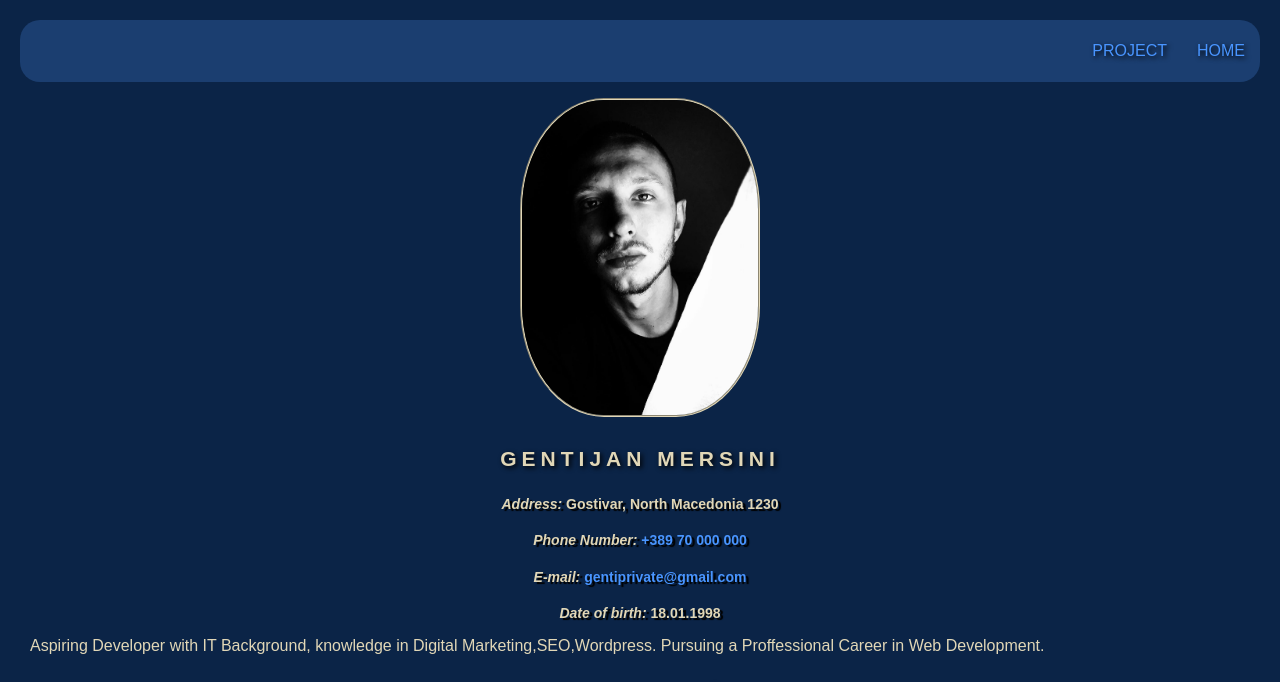
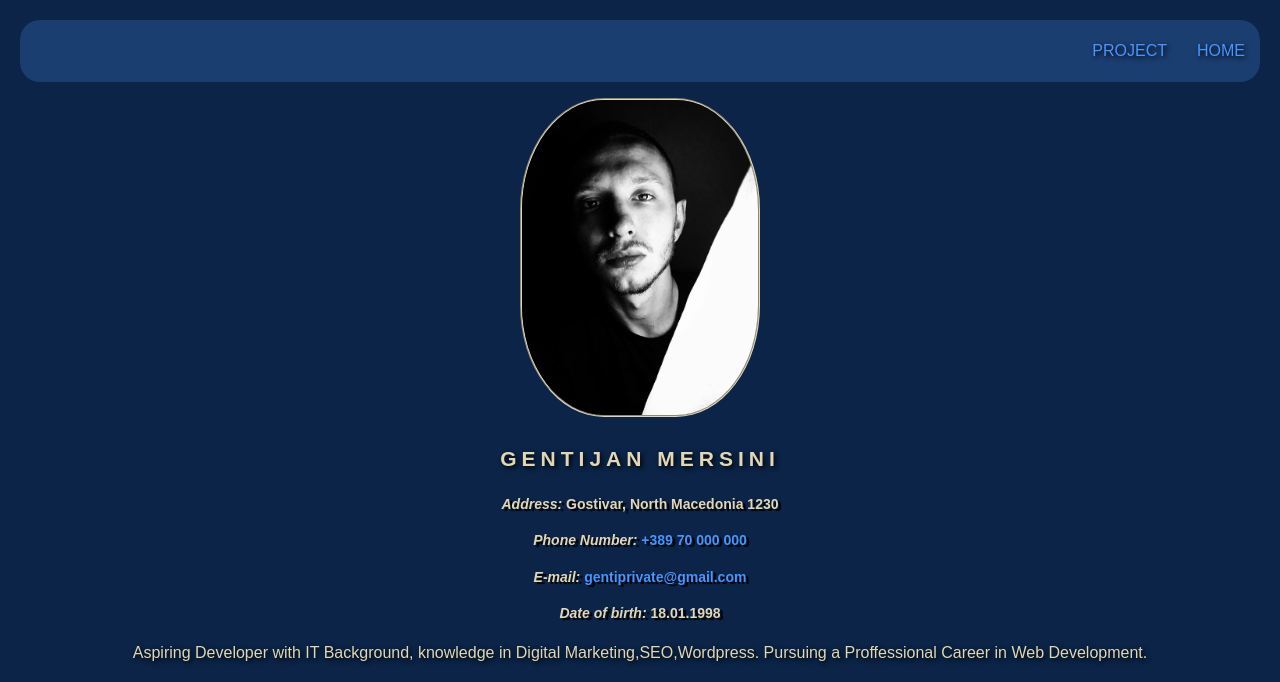
Before and after one commit to Hyprflx/CV, a plain HTML site: page index.html in a window 1280 px wide. Shown: the top 682 px of the page. Drawn offline with Linux system fonts and the light colour scheme.

Commit message:
Update index.html

```diff
--- a/index.html
+++ b/index.html
@@ -28,10 +28,10 @@
             <h3><em>E-mail:</em><a href="mailto:"> gentiprivate@gmail.com</h3></a>
             <h3><em>Date of birth:</em>
               <date>18.01.1998</date></h3>
-            <span>
+            <p>
               Aspiring Developer with IT Background, knowledge in Digital
               Marketing,SEO,Wordpress. Pursuing a Proffessional Career in Web Development.
-            </span>
+            </p>
             <div id="socialm">
               <h3>👇Let's Connect📩</h3>
               <a href="https://instagram.com/genti.mersini" target="_blank"><img
```
